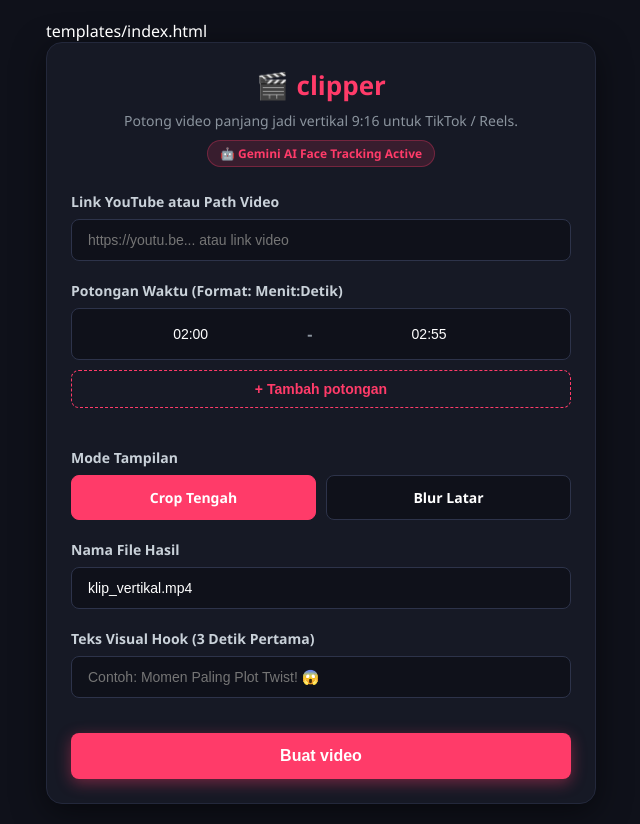
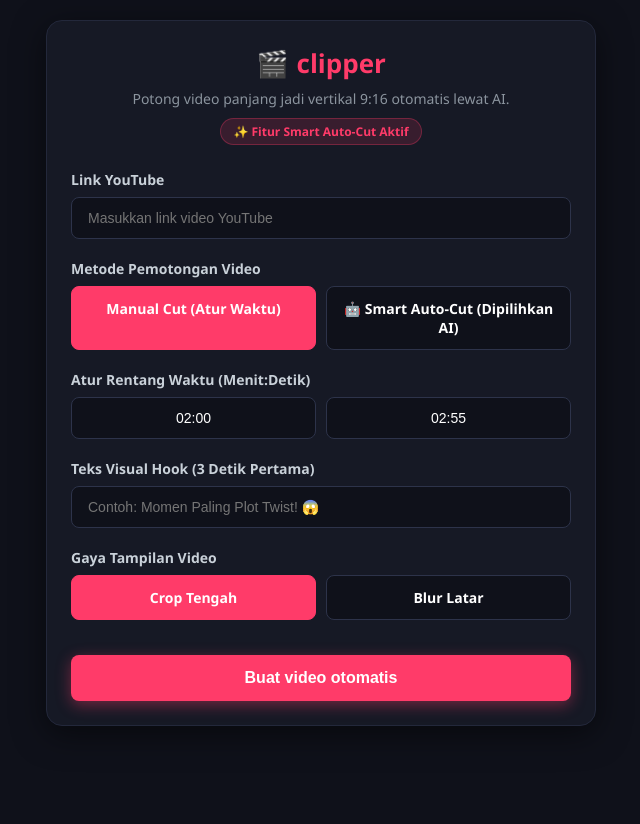
Before and after one commit to proyekt046-dotcom/Clipper-web, a Flask app: page / in a window 1280 px wide. Shown: the whole page, without its empty margins (319-959 px from the left). After the commit the page ends 726 px from the top, so only its background shows below. Run offline with Flask 3, Linux system fonts and the light colour scheme; some libraries are stand-ins or nearby versions.

Commit message:
Update index.html

```diff
--- a/templates/index.html
+++ b/templates/index.html
@@ -1,4 +1,3 @@
-templates/index.html
 <!DOCTYPE html>
 <html lang="id">
 <head>
@@ -6,7 +5,7 @@ templates/index.html
     <meta name="viewport" content="width=device-width, initial-scale=1.0">
     <title>AI Smart Clipper - Vizard Clone</title>
     <style>
-        body { font-family: 'Segoe UI', -apple-system, BlinkMacSystemFont, Roboto, sans-serif; background-color: #0f111a; color: #ffffff; max-width: 550px; margin: 0 auto; padding: 20px 15px; }
+        body { font-family: 'Segoe UI', -apple-system, BlinkMacSystemFont, sans-serif; background-color: #0f111a; color: #ffffff; max-width: 550px; margin: 0 auto; padding: 20px 15px; }
         .card { background: #161925; border-radius: 16px; padding: 24px; box-shadow: 0 8px 32px rgba(0,0,0,0.5); border: 1px solid #23283b; }
         .header { text-align: center; margin-bottom: 25px; }
         .header h1 { font-size: 26px; margin: 0; color: #ff3b69; font-weight: 800; display: flex; align-items: center; justify-content: center; gap: 8px; }
@@ -14,23 +13,15 @@ templates/index.html
         .badge { background: rgba(255, 59, 105, 0.15); color: #ff3b69; padding: 4px 12px; border-radius: 20px; font-size: 12px; font-weight: 600; border: 1px solid rgba(255, 59, 105, 0.3); display: inline-block; margin-top: 10px; }
         .form-group { margin-bottom: 20px; text-align: left; }
         label { display: block; font-size: 14px; font-weight: 600; margin-bottom: 8px; color: #c9d1d9; }
-        input[type="text"], select { width: 100%; padding: 12px 16px; background: #0f111a; border: 1px solid #2d334a; border-radius: 8px; color: white; font-size: 14px; box-sizing: border-box; transition: 0.2s; }
-        input:focus, select:focus { border-color: #ff3b69; outline: none; }
-        .time-row { display: flex; align-items: center; gap: 10px; background: #0f111a; padding: 12px; border-radius: 8px; border: 1px solid #2d334a; margin-bottom: 10px; position: relative; }
-        .time-row input { background: transparent; border: none; color: white; width: 45%; text-align: center; font-size: 14px; padding: 5px; }
-        .time-row input:focus { outline: none; border-bottom: 2px solid #ff3b69; }
-        .time-split { color: #8b949e; font-weight: bold; }
-        .btn-add { background: transparent; border: 1px dashed #ff3b69; color: #ff3b69; width: 100%; padding: 10px; border-radius: 8px; cursor: pointer; font-weight: 600; font-size: 14px; transition: 0.2s; margin-bottom: 20px; }
-        .btn-add:hover { background: rgba(255, 59, 105, 0.1); }
+        input[type="text"], select { width: 100%; padding: 12px 16px; background: #0f111a; border: 1px solid #2d334a; border-radius: 8px; color: white; font-size: 14px; box-sizing: border-box; }
         .mode-container { display: flex; gap: 10px; }
         .mode-option { flex: 1; text-align: center; padding: 12px; background: #0f111a; border: 1px solid #2d334a; border-radius: 8px; cursor: pointer; font-size: 14px; font-weight: 600; transition: 0.2s; }
         .mode-option.active { background: #ff3b69; border-color: #ff3b69; color: white; }
-        .btn-submit { background: #ff3b69; color: white; border: none; width: 100%; padding: 14px; border-radius: 8px; font-size: 16px; font-weight: 700; cursor: pointer; margin-top: 15px; box-shadow: 0 4px 15px rgba(255, 59, 105, 0.4); transition: 0.2s; }
-        .btn-submit:hover { background: #e02f58; transform: translateY(-1px); }
-        #loading { display: none; text-align: center; margin: 20px 0; color: #ff9f43; font-weight: 600; font-size: 14px; }
-        .loader { border: 3px solid #2d334a; border-top: 3px solid #ff3b69; border-radius: 50%; width: 24px; height: 24px; animation: spin 1s linear infinite; margin: 0 auto 10px auto; }
-        @keyframes spin { 0% { transform: rotate(0deg); } 100% { transform: rotate(360deg); } }
+        .btn-submit { background: #ff3b69; color: white; border: none; width: 100%; padding: 14px; border-radius: 8px; font-size: 16px; font-weight: 700; cursor: pointer; margin-top: 15px; box-shadow: 0 4px 15px rgba(255, 59, 105, 0.4); }
+        #loading { display: none; text-align: center; margin: 20px 0; color: #ff9f43; font-weight: 600; }
         #hasil-container { margin-top: 25px; display: none; background: #0f111a; padding: 15px; border-radius: 12px; border: 1px solid #2d334a; }
+        .time-box { display: flex; gap: 10px; }
+        .time-box input { width: 50%; text-align: center; }
     </style>
 </head>
 <body>
@@ -38,96 +29,92 @@ templates/index.html
 <div class="card">
     <div class="header">
         <h1><span>🎬</span> clipper</h1>
-        <p>Potong video panjang jadi vertikal 9:16 untuk TikTok / Reels.</p>
-        <div class="badge">🤖 Gemini AI Face Tracking Active</div>
+        <p>Potong video panjang jadi vertikal 9:16 otomatis lewat AI.</p>
+        <div class="badge">✨ Fitur Smart Auto-Cut Aktif</div>
     </div>
 
-    <!-- 1. Link YouTube -->
     <div class="form-group">
-        <label>Link YouTube atau Path Video</label>
-        <input type="text" id="url-video" placeholder="https://youtu.be... atau link video">
+        <label>Link YouTube</label>
+        <input type="text" id="url-video" placeholder="Masukkan link video YouTube">
     </div>
 
-    <!-- 2. Waktu Potongan (Multi-cut siap pakai) -->
+    <!-- Pilihan Mode Gunting -->
     <div class="form-group">
-        <label>Potongan Waktu (Format: Menit:Detik)</label>
-        <div id="potongan-list">
-            <div class="time-row" id="row-1">
-                <input type="text" class="time-start" value="02:00" placeholder="Mulai (02:00)">
-                <span class="time-split">-</span>
-                <input type="text" class="time-end" value="02:55" placeholder="Selesai (02:55)">
-            </div>
-        </div>
-        <button type="button" class="btn-add" onclick="tambahPotongan()">+ Tambah potongan</button>
-    </div>
-
-    <!-- 3. Mode Tampilan -->
-    <div class="form-group">
-        <label>Mode Tampilan</label>
+        <label>Metode Pemotongan Video</label>
         <div class="mode-container">
-            <div class="mode-option active" id="mode-crop" onclick="setMode('crop')">Crop Tengah</div>
-            <div class="mode-option" id="mode-blur" onclick="setMode('blur')">Blur Latar</div>
+            <div class="mode-option active" id="cut-manual" onclick="setCutMode('manual')">Manual Cut (Atur Waktu)</div>
+            <div class="mode-option" id="cut-auto" onclick="setCutMode('auto')">🤖 Smart Auto-Cut (Dipilihkan AI)</div>
         </div>
     </div>
 
-    <!-- 4. Nama File Hasil -->
-    <div class="form-group">
-        <label>Nama File Hasil</label>
-        <input type="text" id="nama-file" value="klip_vertikal.mp4" placeholder="klip_vertikal.mp4">
+    <!-- Kolom Manual yang otomatis hilang jika mode Auto aktif -->
+    <div id="opsi-manual-container">
+        <div class="form-group">
+            <label>Atur Rentang Waktu (Menit:Detik)</label>
+            <div class="time-box">
+                <input type="text" id="time-start" value="02:00" placeholder="Mulai">
+                <input type="text" id="time-end" value="02:55" placeholder="Selesai">
+            </div>
+        </div>
+
+        <div class="form-group">
+            <label>Teks Visual Hook (3 Detik Pertama)</label>
+            <input type="text" id="teks-hook" placeholder="Contoh: Momen Paling Plot Twist! 😱">
+        </div>
     </div>
 
-    <!-- 5. Teks Visual Hook -->
     <div class="form-group">
-        <label>Teks Visual Hook (3 Detik Pertama)</label>
-        <input type="text" id="teks-hook" placeholder="Contoh: Momen Paling Plot Twist! 😱">
+        <label>Gaya Tampilan Video</label>
+        <div class="mode-container">
+            <div class="mode-option active" id="mode-crop" onclick="setDisplayMode('crop')">Crop Tengah</div>
+            <div class="mode-option" id="mode-blur" onclick="setDisplayMode('blur')">Blur Latar</div>
+        </div>
     </div>
 
-    <!-- Tombol Submit -->
-    <button class="btn-submit" onclick="eksekusiBuatVideo()">Buat video</button>
+    <button class="btn-submit" onclick="eksekusiBuatVideo()">Buat video otomatis</button>
 
-    <!-- Indikator Loading -->
     <div id="loading">
-        <div class="loader"></div>
-        <span id="loading-text">Sedang memproses video dengan Gemini AI...</span>
+        <div style="margin-bottom:10px;">⏳</div>
+        <span id="loading-text">AI sedang membaca konten dan memotong video Anda...</span>
     </div>
 
-    <!-- Hasil Output Video -->
     <div id="hasil-container">
-        <h4 style="color: #28a745; margin-top: 0;">🎉 Video Berhasil Dibuat!</h4>
-        <p id="info-ai" style="font-size: 12px; color: #8b949e;"></p>
+        <h4 style="color: #28a745; margin-top: 0;">🎉 Klip Video Siap!</h4>
+        <p id="info-ai" style="font-size: 13px; color: #ff3b69; font-weight: bold;"></p>
         <video id="video-player" width="100%" style="border-radius: 8px;" controls></video>
         <a id="download-link" href="#" download><button class="btn-submit" style="background: #28a745; box-shadow: 0 4px 15px rgba(40, 167, 69, 0.4);">Download Video</button></a>
     </div>
 </div>
 
 <script>
-    let activeMode = 'crop';
+    let cutMode = 'manual';
+    let displayMode = 'crop';
 
-    function setMode(mode) {
-        activeMode = mode;
-        document.getElementById('mode-crop').classList.remove('active');
-        document.getElementById('mode-blur').classList.remove('active');
-        if(mode === 'crop') {
-            document.getElementById('mode-crop').classList.add('active');
+    function setCutMode(mode) {
+        cutMode = mode;
+        document.getElementById('cut-manual').classList.remove('active');
+        document.getElementById('cut-auto').classList.remove('active');
+
+        if(mode === 'manual') {
+            document.getElementById('cut-manual').classList.add('active');
+            document.getElementById('opsi-manual-container').style.display = 'block';
         } else {
-            document.getElementById('mode-blur').classList.add('active');
+            document.getElementById('cut-auto').classList.add('active');
+            document.getElementById('opsi-manual-container').style.display = 'none';
         }
     }
 
-    function tambahPotongan() {
-        alert("Fitur multi-klip massal otomatis aktif menggunakan potongan pertama.");
+    function setDisplayMode(mode) {
+        displayMode = mode;
+        document.getElementById('mode-crop').classList.remove('active');
+        document.getElementById('mode-blur').classList.remove('active');
+        if(mode === 'crop') document.getElementById('mode-crop').classList.add('active');
+        else document.getElementById('mode-blur').classList.add('active');
     }
 
     function eksekusiBuatVideo() {
         const url = document.getElementById('url-video').value;
-        const mulai = document.querySelector('.time-start').value;
-        const selesai = document.querySelector('.time-end').value;
-        const teksHook = document.getElementById('teks-hook').value;
-
-        if(!url || !mulai || !selesai) {
-            alert("Harap isi Link YouTube dan Durasi terlebih dahulu!");
-            return;
-        }
+        if(!url) { alert("Harap masukkan Link YouTube!"); return; }
 
         document.getElementById('loading').style.display = 'block';
         document.getElementById('hasil-container').style.display = 'none';
@@ -137,10 +124,11 @@ templates/index.html
             headers: { 'Content-Type': 'application/json' },
             body: JSON.stringify({
                 url: url,
-                mulai: mulai,
-                selesai: selesai,
-                mode: activeMode,
-                teks_hook: teksHook
+                mode_cut: cutMode,
+                mulai: document.getElementById('time-start').value,
+                selesai: document.getElementById('time-end').value,
+                teks_hook: document.getElementById('teks-hook').value,
+                mode: displayMode
             })
         })
         .then(res => res.json())
@@ -148,22 +136,15 @@ templates/index.html
             document.getElementById('loading').style.display = 'none';
             if(data.status === "Sukses") {
                 document.getElementById('hasil-container').style.display = 'block';
-                document.getElementById('info-ai').innerText = `Deteksi Wajah AI Gemini: ${data.posisi_terdeteksi.toUpperCase()}`;
-
-                // Set sumber video player
-                const player = document.getElementById('video-player');
-                player.src = data.video_url;
-                player.load();
-
-                // Set link download
-                document.getElementById('download-link').href = data.video_url;
+                document.getElementById('info-ai').innerText = `🤖 Hasil Pilihan AI: Menit ${data.mulai_terpilih} s/d ${data.selesai_terpilih} \nHook: "${data.teks_hook_terpilih}"`;
+                document.getElementById('video-player').src = data.video_url;
             } else {
                 alert("Error: " + data.error);
             }
         })
         .catch(err => {
             document.getElementById('loading').style.display = 'none';
-            alert("Gagal terhubung ke backend Termux.");
+            alert("Gagal memproses ke Termux.");
         });
     }
 </script>
```
